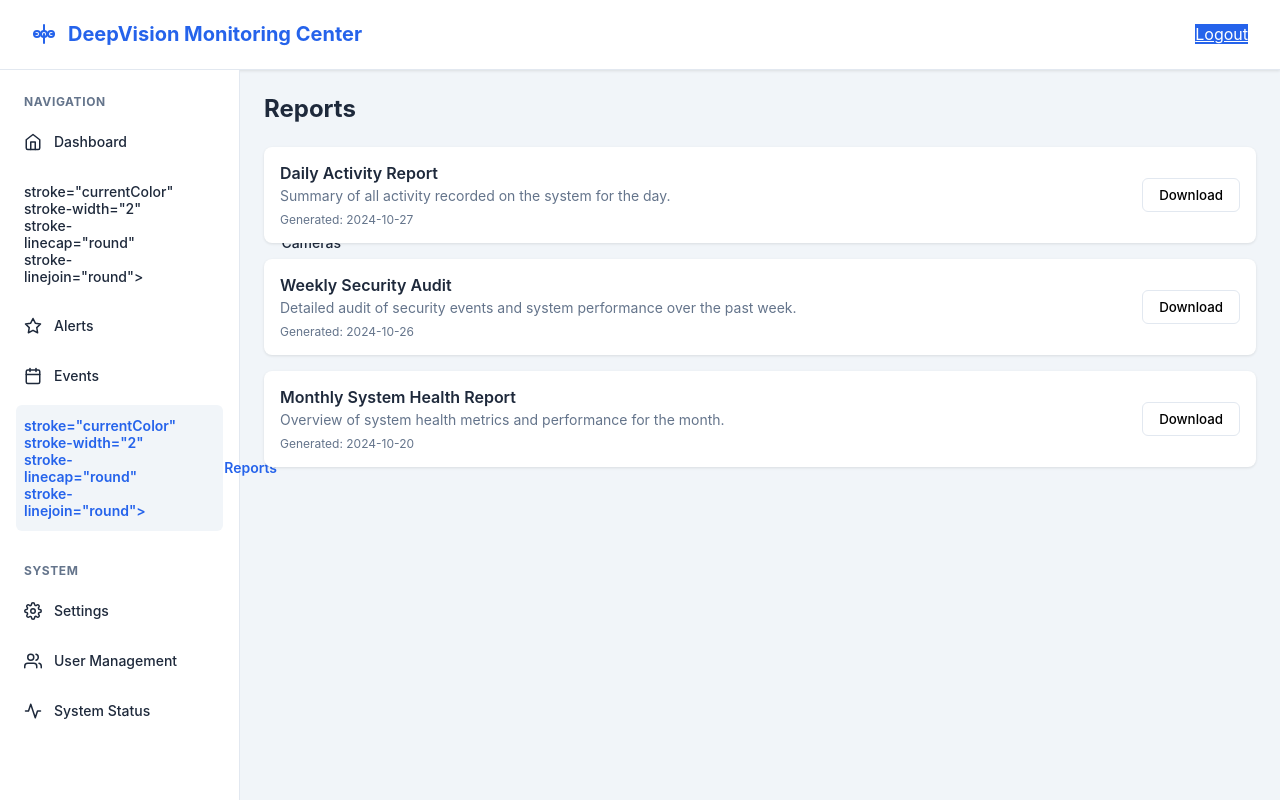
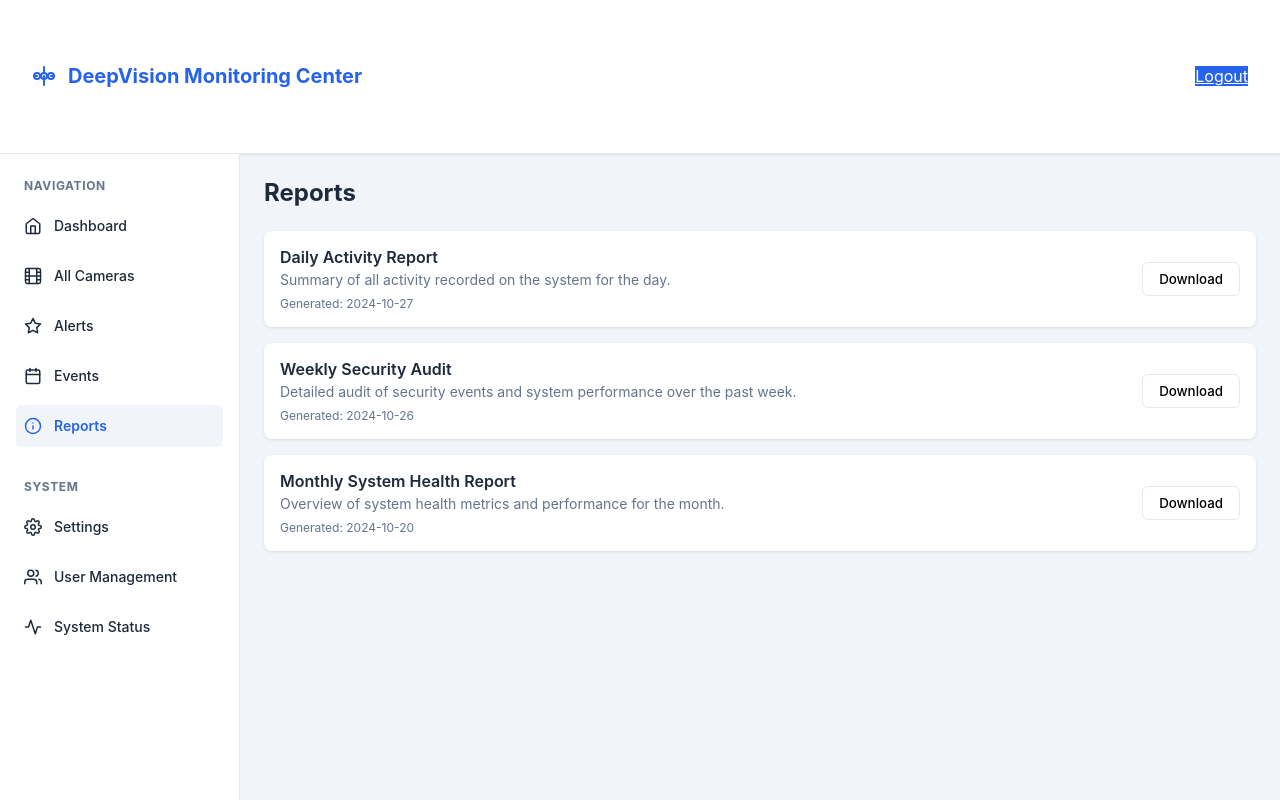
Before and after one commit to musasizibrian/DEEPVISION2, a Flask app: page /reports in a window 1280 px wide. Run offline with Flask 2, Linux system fonts and the light colour scheme; the visitor is signed in with stand-in values (Sample User, id 1).

Commit message:
Fixed URL endpoints and updated templates

```diff
--- a/app/ui/templates/events.html
+++ b/app/ui/templates/events.html
@@ -289,7 +289,11 @@
                 </a>
             </li>
             <li class="nav-item">
-                <a href="{{ url_for('cameras_page') }}" class="nav-link">                         stroke="currentColor" stroke-width="2" stroke-linecap="round" stroke-linejoin="round">
+                <!-- The stray text that was here has been removed -->
+                <a href="{{ url_for('cameras_page') }}" class="nav-link">
+                    <!-- The SVG icon for All Cameras starts correctly here -->
+                    <svg xmlns="http://www.w3.org/2000/svg" width="18" height="18" viewBox="0 0 24 24" fill="none"
+                         stroke="currentColor" stroke-width="2" stroke-linecap="round" stroke-linejoin="round">
                         <rect x="2" y="2" width="20" height="20" rx="2.18" ry="2.18"></rect>
                         <line x1="7" y1="2" x2="7" y2="22"></line>
                         <line x1="17" y1="2" x2="17" y2="22"></line>
--- a/app/ui/templates/reports.html
+++ b/app/ui/templates/reports.html
@@ -256,7 +256,9 @@
                 </a>
             </li>
             <li class="nav-item">
-                <a href="{{ url_for('cameras_page') }}" class="nav-link">                         stroke="currentColor" stroke-width="2" stroke-linecap="round" stroke-linejoin="round">
+                <a href="{{ url_for('cameras_page') }}" class="nav-link"> <!-- Stray text removed -->
+                        <svg xmlns="http://www.w3.org/2000/svg" width="18" height="18" viewBox="0 0 24 24" fill="none"
+                             stroke="currentColor" stroke-width="2" stroke-linecap="round" stroke-linejoin="round">
                             <rect x="2" y="2" width="20" height="20" rx="2.18" ry="2.18"></rect>
                             <line x1="7" y1="2" x2="7" y2="22"></line>
                             <line x1="17" y1="2" x2="17" y2="22"></line>
@@ -291,7 +293,9 @@
                 </a>
             </li>
             <li class="nav-item">
-                <a href="{{ url_for('reports_page') }}" class="nav-link active">                         stroke="currentColor" stroke-width="2" stroke-linecap="round" stroke-linejoin="round">
+                <a href="{{ url_for('reports_page') }}" class="nav-link active"> <!-- Stray text removed -->
+                        <svg xmlns="http://www.w3.org/2000/svg" width="18" height="18" viewBox="0 0 24 24" fill="none"
+                             stroke="currentColor" stroke-width="2" stroke-linecap="round" stroke-linejoin="round">
                             <circle cx="12" cy="12" r="10"></circle>
                             <line x1="12" y1="16" x2="12" y2="12"></line>
                             <line x1="12" y1="8" x2="12.01" y2="8"></line>
```
Also changed, not shown: app/ui/templates/alerts.html (+9 -4 lines). Lines whose indentation alone changed are shown as unchanged.
